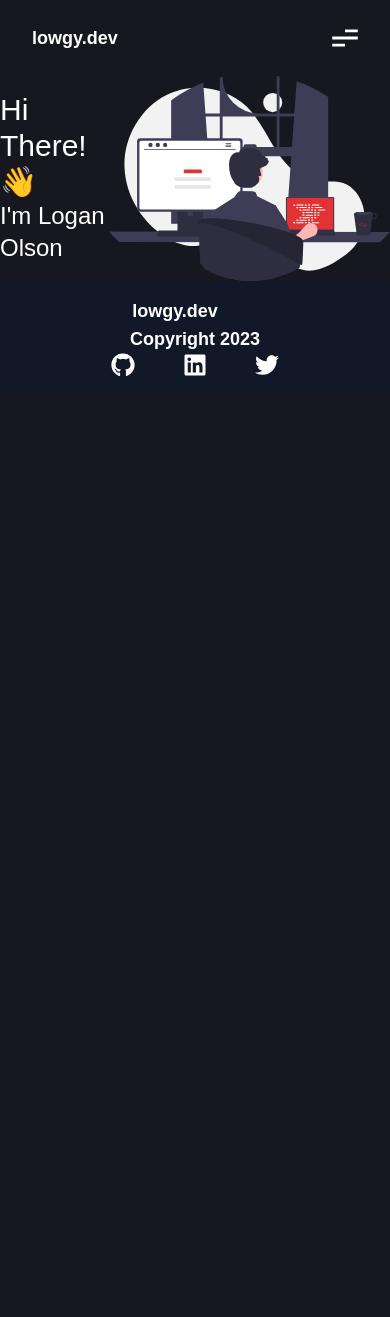
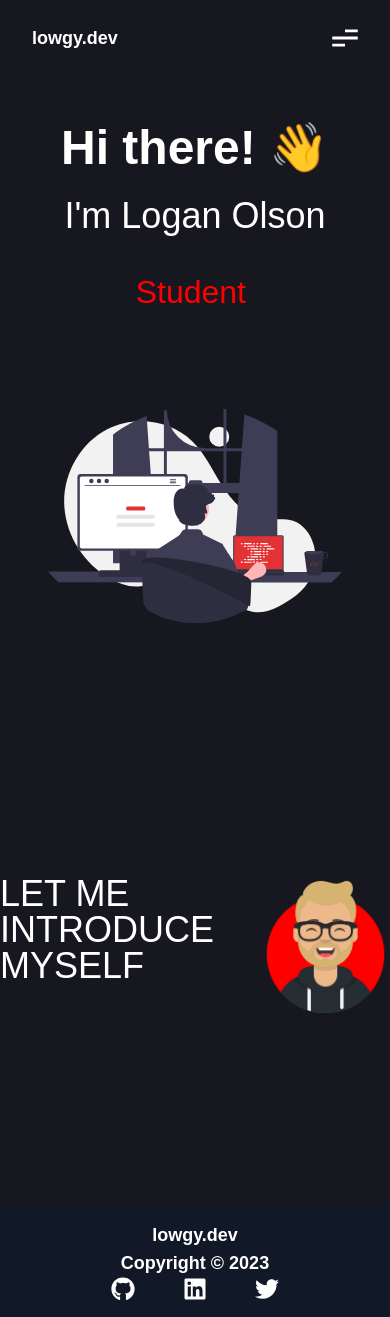
Before and after one commit to Lowgy/lowgy-dev, a Next.js app: page / in a window 390 px wide. Before the commit the page ends 844 px from the top, so only its background shows below. Built offline with nearby package versions, Linux system fonts and the light colour scheme.

Commit message:
Main page styling/layout

```diff
--- a/app/components/footer.tsx
+++ b/app/components/footer.tsx
@@ -1,24 +1,40 @@
+import Link from 'next/link';
 import { FaGithub, FaLinkedin, FaTwitter } from 'react-icons/fa';
 export default function Footer() {
   return (
     <footer className="py-4 bg-gray-900">
       <div className="container mx-auto px-8 md:px-14 lg:px-24 w-full">
         <div className="flex flex-col md:flex-row justify-between items-center">
-          <div className="text-lg font-bold pr-10">lowgy.dev</div>
-          <div className="text-lg font-bold">Copyright 2023</div>
+          <div className="text-lg font-bold md:pr-10">lowgy.dev</div>
+          <div className="text-lg font-bold">Copyright © 2023</div>
           <div className="flex space-x-12 items-center">
-            <a href="">
+            <Link
+              href="https://www.github.com/lowgy"
+              target="_blank"
+              rel="noreferrer"
+              className="hover:text-red-500"
+            >
               {' '}
               <FaGithub size={24} />{' '}
-            </a>
-            <a href="">
+            </Link>
+            <Link
+              href="https://www.linkedin.com/in/loganolson/"
+              target="_blank"
+              rel="noreferrer"
+              className="hover:text-red-500"
+            >
               {' '}
               <FaLinkedin size={24} />{' '}
-            </a>
-            <a href="">
+            </Link>
+            <Link
+              href="https://twitter.com/lowgy_dev"
+              target="_blank"
+              rel="noreferrer"
+              className="hover:text-red-500"
+            >
               {' '}
               <FaTwitter size={24} />{' '}
-            </a>
+            </Link>
           </div>
         </div>
       </div>
--- a/app/components/navbar.tsx
+++ b/app/components/navbar.tsx
@@ -1,12 +1,20 @@
+import Link from 'next/link';
+
 export default function Navbar() {
   return (
     <header className="py-6">
       <div className="container flex justify-between items-center mx-auto px-8 md:px-14 lg:px-24 w-full">
         <div className="text-lg font-bold pr-10">lowgy.dev</div>
         <div className="hidden md:flex space-x-12 items-center">
-          <a href="/">Home</a>
-          <a href="/about">About</a>
-          <a href="/projects">Projects</a>
+          <Link href="/" className="navlink hover:text-red-500">
+            Home
+          </Link>
+          <Link href="/about" className="navlink hover:text-red-500">
+            About
+          </Link>
+          <Link href="/projects" className="navlink hover:text-red-500">
+            Projects
+          </Link>
         </div>
         <div className="md:hidden">
           <svg
--- /dev/null
+++ b/app/components/typer.tsx
@@ -0,0 +1,15 @@
+'use client';
+import React from 'react';
+import { TypeAnimation } from 'react-type-animation';
+
+export default function Typer() {
+  return (
+    <TypeAnimation
+      sequence={['Developer', 1000, 'ReactJS Lover', 1000, 'Student', 1000, '']}
+      wrapper="div"
+      cursor={true}
+      repeat={Infinity}
+      style={{ fontSize: '2em', color: 'red' }}
+    />
+  );
+}
--- a/app/globals.css
+++ b/app/globals.css
@@ -6,3 +6,49 @@
 .container {
   width: 100%;
 }
+
+.navlink {
+  text-decoration: none;
+  background: linear-gradient(currentColor, currentColor) bottom / 0 0.1em
+    no-repeat;
+  transition: 0.1s background-size;
+}
+
+.navlink:hover {
+  background-size: 100% 0.1em;
+}
+
+.wave {
+  animation-name: wave-animation; /* Refers to the name of your @keyframes element below */
+  animation-duration: 2.1s; /* Change to speed up or slow down */
+  animation-iteration-count: infinite; /* Never stop waving :) */
+  transform-origin: 70% 70%; /* Pivot around the bottom-left palm */
+  display: inline-block;
+}
+
+@keyframes wave-animation {
+  0% {
+    transform: rotate(0deg);
+  }
+  10% {
+    transform: rotate(14deg);
+  } /* The following five values can be played with to make the waving more or less extreme */
+  20% {
+    transform: rotate(-8deg);
+  }
+  30% {
+    transform: rotate(14deg);
+  }
+  40% {
+    transform: rotate(-4deg);
+  }
+  50% {
+    transform: rotate(10deg);
+  }
+  60% {
+    transform: rotate(0deg);
+  } /* Reset for the last half to pause */
+  100% {
+    transform: rotate(0deg);
+  }
+}
--- a/app/page.tsx
+++ b/app/page.tsx
@@ -1,20 +1,56 @@
 import Image from 'next/image';
+import Typer from './components/typer';
 
 export default function Home() {
   return (
-    <div className="flex flex-row justify-center">
-      <div className="flex flex-col justify-center">
-        <h1 className="text-3xl">Hi There! 👋</h1>
-        <h1 className="text-2xl">I&apos;m Logan Olson</h1>
+    // <div className="flex md:flex-row flex-col justify-center pt-24 pb-8 pl-8">
+    //   <div className="flex flex-col justify-center">
+    //     <h1 className="text-3xl">
+    //       Hi There! <span className="wave">👋</span>
+    //     </h1>
+    //     <h1 className="text-2xl">I&apos;m Logan Olson</h1>
+    //   </div>
+    //   <div className="flex flex-col justify-center">
+    //     <Image
+    //       src="/home-image.svg"
+    //       width={450}
+    //       height={450}
+    //       alt="Home image"
+    //     />
+    //   </div>
+    // </div>
+    <section>
+      <div className="container flex flex-col justify-center md:p-48 p-6 mx-auto sm:py-12 lg:py-36 lg:flex-row lg:justify-between">
+        <div className="flex flex-col justify-center p-6 text-center rounded-sm lg:max-w-md xl:max-w-lg lg:text-left">
+          <h1 className="text-5xl font-bold leading-none sm:text-6xl">
+            Hi there! <span className="wave">👋</span>
+          </h1>
+          <h1 className="mt-6 mb-8 text-4xl sm:mb-12">I&apos;m Logan Olson</h1>
+          <Typer />
+        </div>
+        <div className="flex items-center justify-center p-6 mt-8 lg:mt-0 h-72 sm:h-80 lg:h-96 xl:h-112 2xl:h-128">
+          <Image
+            src="/home-image.svg"
+            width={500}
+            height={500}
+            alt="Home image"
+          />
+        </div>
       </div>
-      <div className="flex flex-col justify-center">
-        <Image
-          src="/home-image.svg"
-          width={450}
-          height={450}
-          alt="Home image"
-        />
+      <div className="flex flex-row justify-center py-48">
+        <div className="flex flex-col">
+          <h1 className="text-4xl leading-none">LET ME INTRODUCE MYSELF</h1>
+          <p></p>
+        </div>
+        <div className="flex flex-col">
+          <Image
+            src="/avatar.png"
+            width={250}
+            height={250}
+            alt="Avatar image"
+          />
+        </div>
       </div>
-    </div>
+    </section>
   );
 }
--- a/package.json
+++ b/package.json
@@ -19,6 +19,7 @@
     "react": "18.2.0",
     "react-dom": "18.2.0",
     "react-icons": "^4.7.1",
+    "react-type-animation": "^2.1.2",
     "typescript": "4.9.4"
   },
   "devDependencies": {
```
Also changed, not shown: public/avatar.png (added), 1 other file (tests, documents, lock files or other folders).
